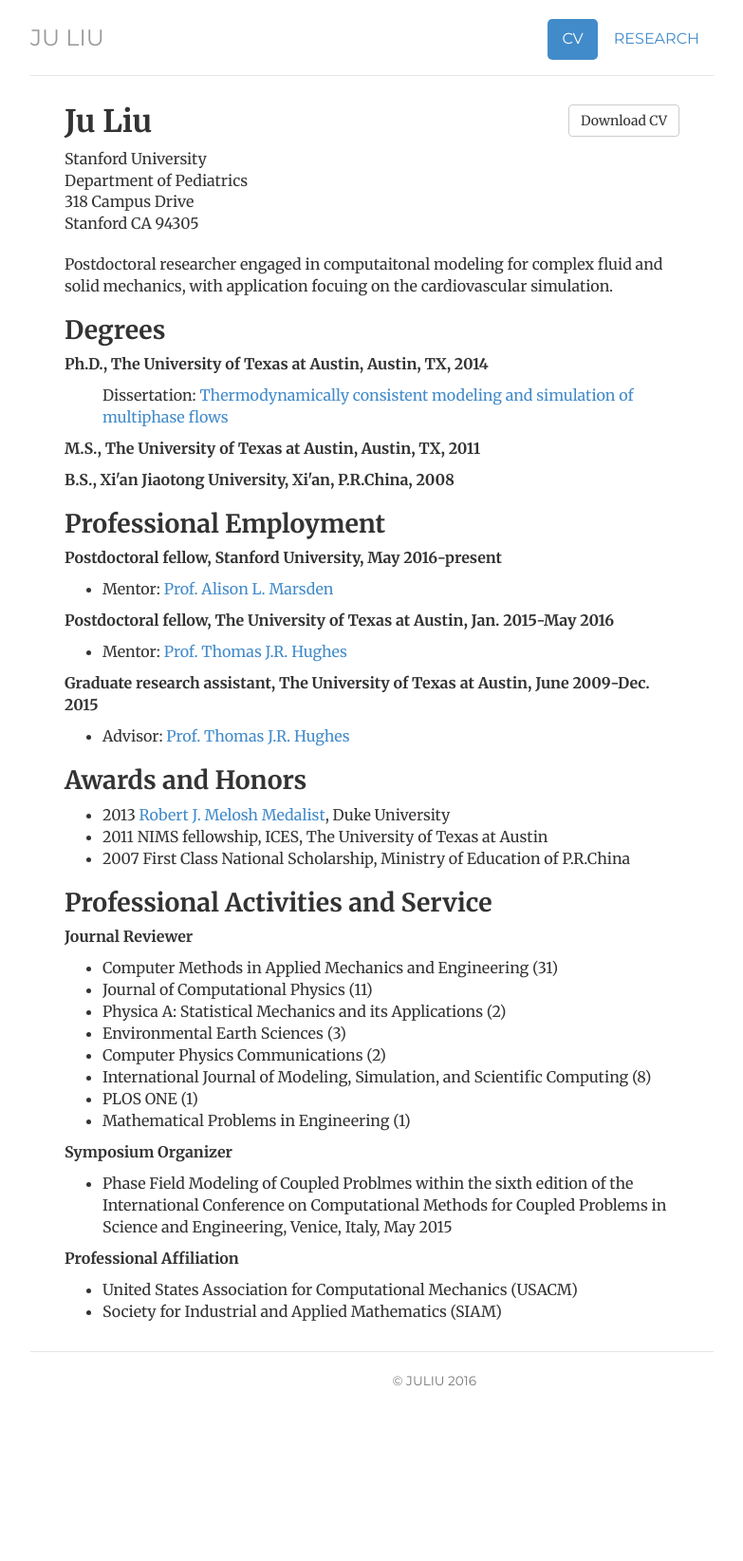
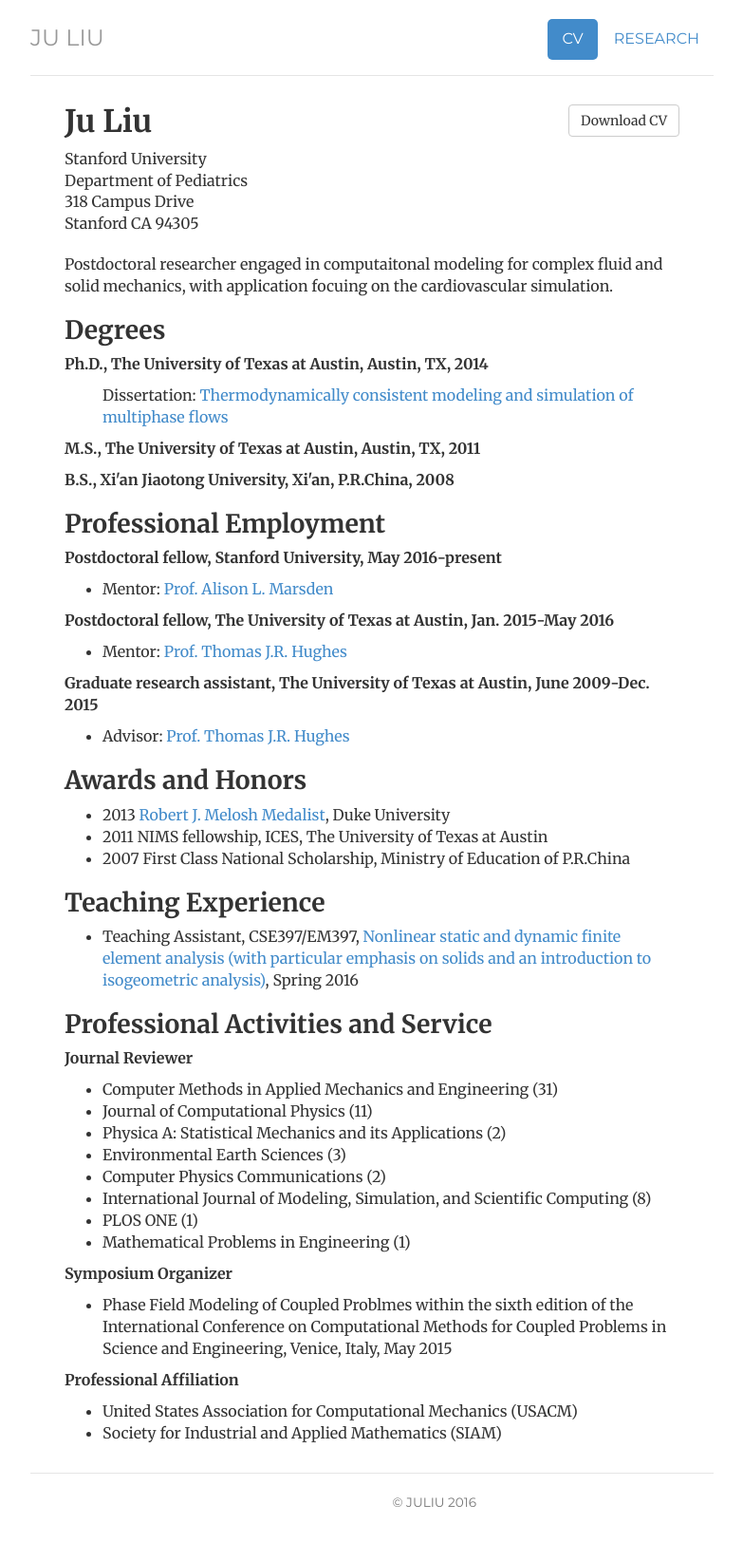
Before and after one commit to ju-liu/ju-liu.github.io, a Jekyll site: the page built from cv/index.html, in a window 1280 px wide. Shown: the whole page at 95% size, without its empty margins (248-1031 px from the left). Built offline with Jekyll 4.4.1, drawn with Linux system fonts in a browser that asks for light colours; nearby versions of some CDN libraries; library files that are not in the unit come from our copies; before the commit the page ends 1516 px from its top, so only the background shows below that.

Commit message:
teaching in

```diff
--- a/cv/index.html
+++ b/cv/index.html
@@ -67,6 +67,12 @@
     P.R.China</li>
   </ul>
 
+  <h2>Teaching Experience</h2>
+  <ul>
+    <li>Teaching Assistant, CSE397/EM397, <a
+      href="http://users.ices.utexas.edu/~jliu/cse397_2016.html">Nonlinear static and dynamic finite element analysis (with particular emphasis on solids and an introduction to isogeometric analysis)</a>, Spring 2016</li>
+  </ul>
+
   <h2>Professional Activities and Service</h2>
   <p><strong>Journal Reviewer</strong></p>
   <ul>
```
